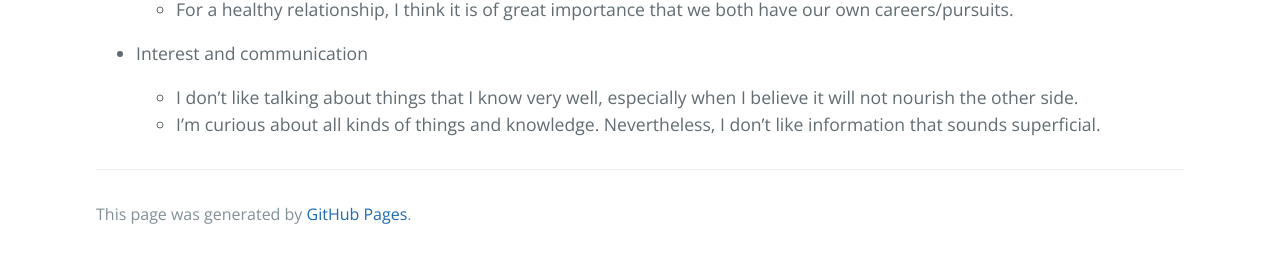
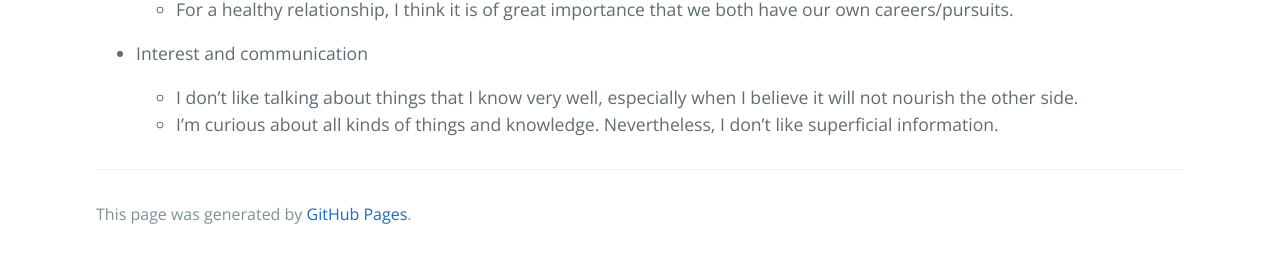
Before and after one commit to ZhimingZhou/zhimingzhou.github.io, a Jekyll site: the page built from _posts/2021-10-11-Prospective-Spouse.md, in a window 1280 px wide. Shown: the part 835-1090 px from the top of the page. Built offline with Jekyll 4.4.1, drawn with Linux system fonts in a browser that asks for light colours; comment, search, counter and statistics services are not loaded.

Commit message:
Update 2021-10-11-Prospective-Spouse.md

```diff
--- a/_posts/2021-10-11-Prospective-Spouse.md
+++ b/_posts/2021-10-11-Prospective-Spouse.md
@@ -33,4 +33,4 @@ I'm currently single, and I'm looking forward to meeting my long-awaited girl.
 - Interest and communication
 
   - I don't like talking about things that I know very well, especially when I believe it will not nourish the other side.
-  - I’m curious about all kinds of things and knowledge. Nevertheless, I don’t like information that sounds superficial.
+  - I’m curious about all kinds of things and knowledge. Nevertheless, I don’t like superficial information.
```
